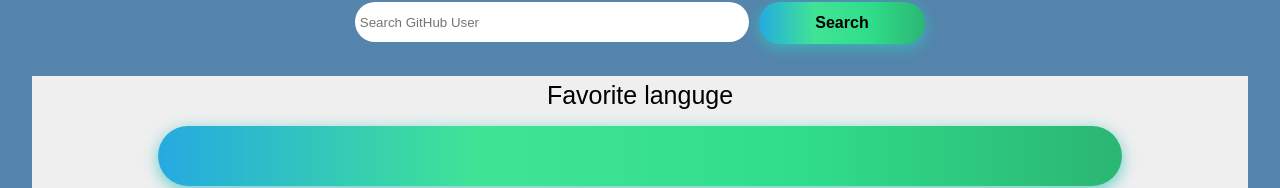
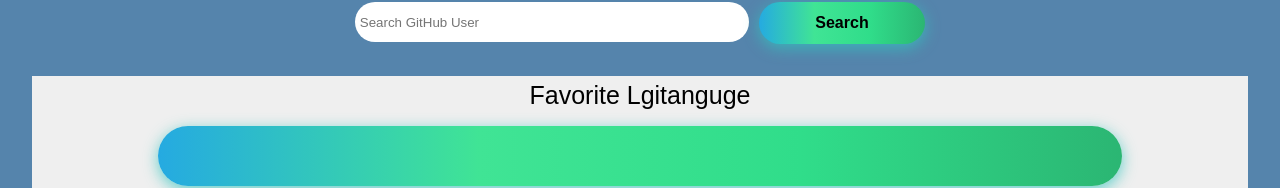
Before and after one commit to Mohammedal-abdulhamid/github-api-search, a React (Create React App) app: page / in a window 1280 px wide. Shown: the part 195-383 px from the top of the page. Built offline with nearby package versions, Linux system fonts and the light colour scheme.

Commit message:
capitalize L

```diff
--- a/src/Form.js
+++ b/src/Form.js
@@ -76,7 +76,7 @@ function Form() {
 			</div>
 
 			<div className="result-div">
-				<p id="favorite"> Favorite languge</p>
+				<p id="favorite"> Favorite Lgitanguge</p>
 				<div className="languageUse">
 					{!userInput ? (
 						<div className="userNotFound ">
```
